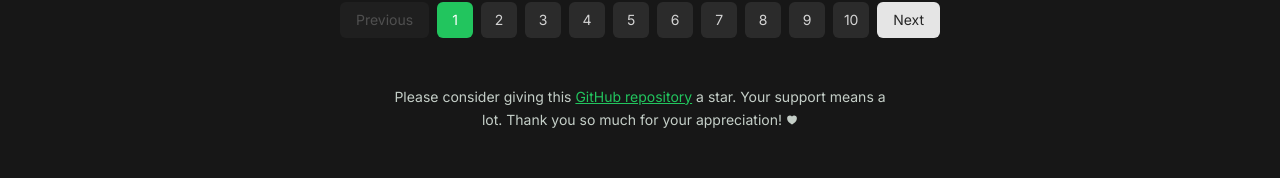
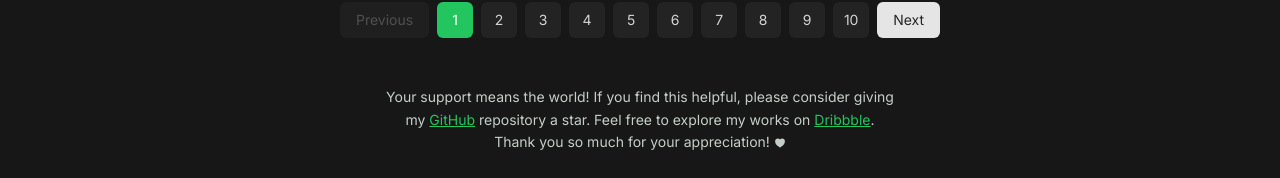
Before and after one commit to fwedwicc/FM-DailyUI, a React (Vite) app: page / in a window 1280 px wide. Shown: the part 2797-2975 px from the top of the page. Built offline with nearby package versions, Linux system fonts and the light colour scheme.

Commit message:
"Removed useNavigate import, updated pagination button styles, and modified footer text and links"

```diff
--- a/src/pages/Home.jsx
+++ b/src/pages/Home.jsx
@@ -1,5 +1,5 @@
 import React, { useState, useEffect, useRef } from 'react';
-import { useSearchParams, useNavigate } from 'react-router-dom';
+import { useSearchParams } from 'react-router-dom';
 import { FMLogo } from '../assets'
 import { motion } from 'framer-motion'
 import useLenisScroll from '../hooks/useLenisScroll'
@@ -17,8 +17,6 @@ const Home = () => {
   const cardsPerPage = 10;
 
   const [isPaginationTriggered, setIsPaginationTriggered] = useState(false);
-
-  // Get current page from URL, default to 1
   const currentPage = parseInt(searchParams.get('page') || '1', 10);
 
   // Cards to display
@@ -229,7 +227,7 @@ const Home = () => {
               key={index}
               className={`flex items-center justify-center md:size-9 size-8 md:text-sm text-xs rounded-md ${currentPage === index + 1
                 ? 'bg-green-500 text-white'
-                : 'bg-neutral-700/50 text-neutral-300 hover:bg-neutral-700/50'
+                : 'bg-neutral-700/30 text-neutral-300 hover:bg-neutral-700/60'
                 } transition-all duration-300`}
               onClick={() => handlePageChange(index + 1)}
             >
@@ -255,7 +253,7 @@ const Home = () => {
       <div className='md:py-12 py-7 px-12 flex justify-center items-center'>
         <div className='w-full max-w-lg space-y-7'>
           <p className="text-sm leading-relaxed text-center text-green-50/80">
-            Please consider giving this <a href="https://github.com/fwedwicc/FM-DailyUI" className='underline text-green-500' target='_blank' rel='noopener noreferrer'>GitHub repository</a> a star. Your support means a lot. <span className='inline-flex items-center gap-1'>
+            Your support means the world! If you find this helpful, please consider giving my <a href="https://github.com/fwedwicc/FM-DailyUI" className='underline text-green-500' target='_blank' rel='noopener noreferrer'>GitHub</a> repository a star. Feel free to explore my works on <a href="https://dribbble.com/fwedwic" className='underline text-green-500' target='_blank' rel='noopener noreferrer'>Dribbble</a>. <span className='inline-flex items-center gap-1'>
               Thank you so much for your appreciation!
               <svg xmlns="http://www.w3.org/2000/svg" viewBox="0 0 24 24" fill="currentColor" className="size-3">
                 <path d="m11.645 20.91-.007-.003-.022-.012a15.247 15.247 0 0 1-.383-.218 25.18 25.18 0 0 1-4.244-3.17C4.688 15.36 2.25 12.174 2.25 8.25 2.25 5.322 4.714 3 7.688 3A5.5 5.5 0 0 1 12 5.052 5.5 5.5 0 0 1 16.313 3c2.973 0 5.437 2.322 5.437 5.25 0 3.925-2.438 7.111-4.739 9.256a25.175 25.175 0 0 1-4.244 3.17 15.247 15.247 0 0 1-.383.219l-.022.012-.007.004-.003.001a.752.752 0 0 1-.704 0l-.003-.001Z" />
```
